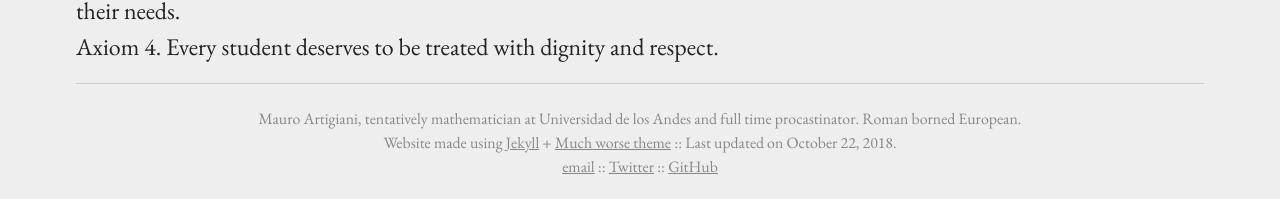
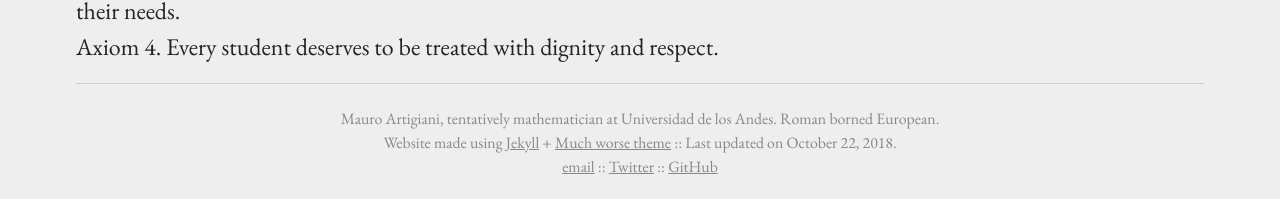
Before and after one commit to m-artigiani/m-artigiani.github.io, a Jekyll site: the page built from index.md, in a window 1280 px wide. Shown: the part 1047-1246 px from the top of the page. Built offline with Jekyll 4.4.1, drawn with Linux system fonts in a browser that asks for light colours.

Commit message:
Updated bio

```diff
--- a/_config.yml
+++ b/_config.yml
@@ -16,11 +16,11 @@
 title: Mauro Artigiani's webpage
 email: m.artigiani@uniandes.edu.co
 description: >- # this means to ignore newlines until "baseurl:"
-  Mauro Artigiani, tentatively mathematician at Universidad de los Andes and full time procastinator.
+  Mauro Artigiani, tentatively mathematician at Universidad de los Andes.
   Roman borned European.
 # sourcecode: "https://github.com/gchauras/much-worse-jekyll-theme"
 
-baseurl: "/m-artigiani.github.io" # the subpath of your site, e.g. /blog
+baseurl: "" # the subpath of your site, e.g. /blog
 url: "http://m-artigiani.github.io" # the base hostname & protocol for your site, e.g. http://example.com
 
 owner:
```
